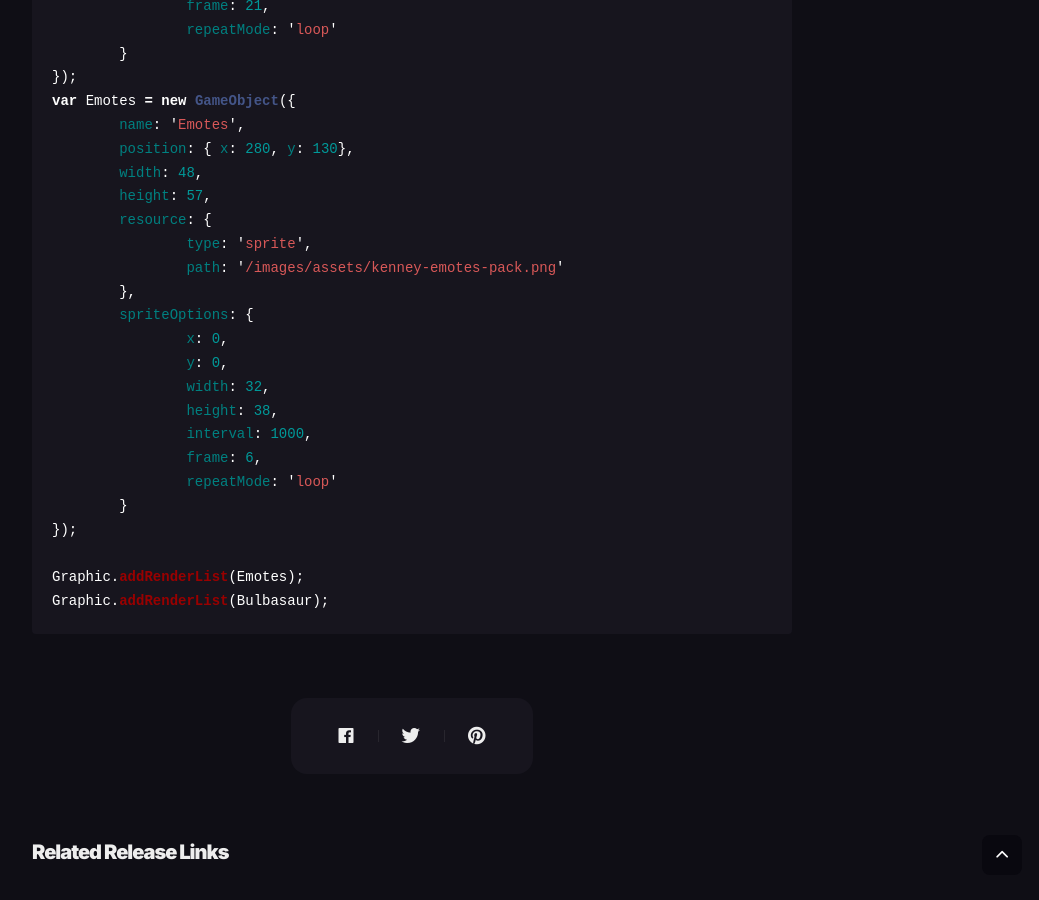
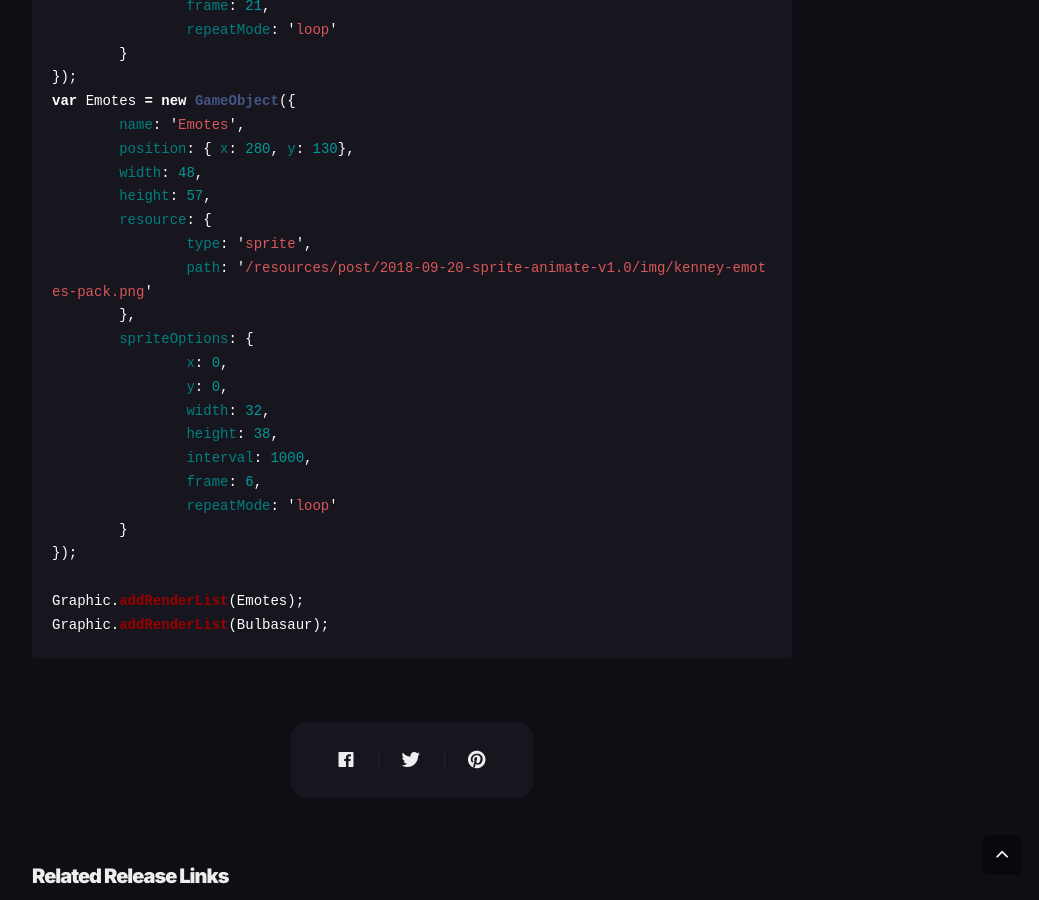
Before and after one commit to hwanyong/hwanyong.github.io, a Jekyll site: the page built from _posts/2018-09-20-sprite-animate-v1.0.md, in a window 1280 px wide and 900 px high, scrolled down 2585 px. Shown: the whole window, without its empty margins (228-1267 px from the left). Built offline with Jekyll 4.4.1, drawn with Linux system fonts in a browser that asks for light colours; nearby versions of some CDN libraries; comment, search, counter and statistics services are not loaded.

Commit message:
change images

```diff
--- a/_posts/2018-09-20-sprite-animate-v1.0.md
+++ b/_posts/2018-09-20-sprite-animate-v1.0.md
@@ -61,7 +61,7 @@ var Emotes = new GameObject({
 	height: 57,
 	resource: {
 		type: 'sprite',
-		path: '/images/assets/kenney-emotes-pack.png'
+		path: '/resources/post/2018-09-20-sprite-animate-v1.0/img/kenney-emotes-pack.png'
 	},
 	spriteOptions: {
 		x: 0,
```
Also changed, not shown: resources/post/2018-09-20-sprite-animate-v1.0/img/kenney-emotes-pack.png (renamed from images/assets/2018-09-20-sprite-animate-v1.0/kenney-emotes-pack.png).
